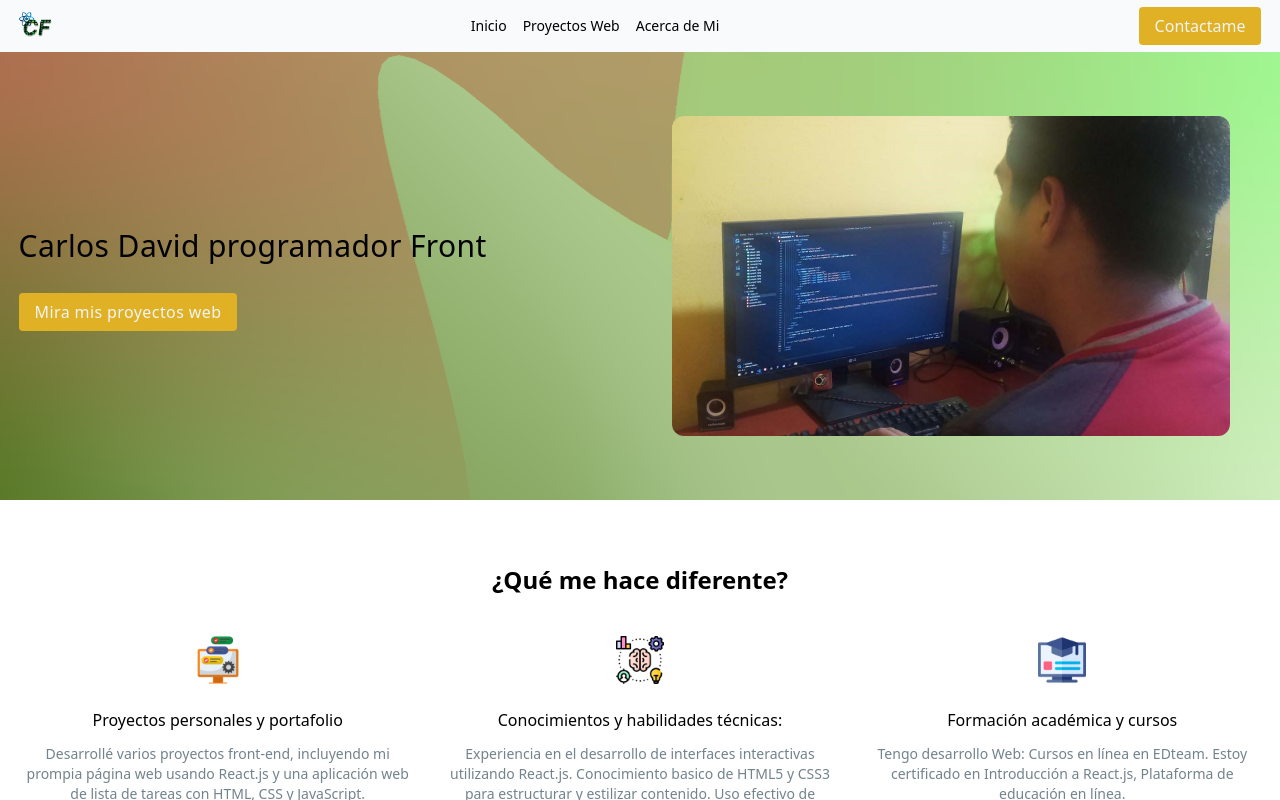
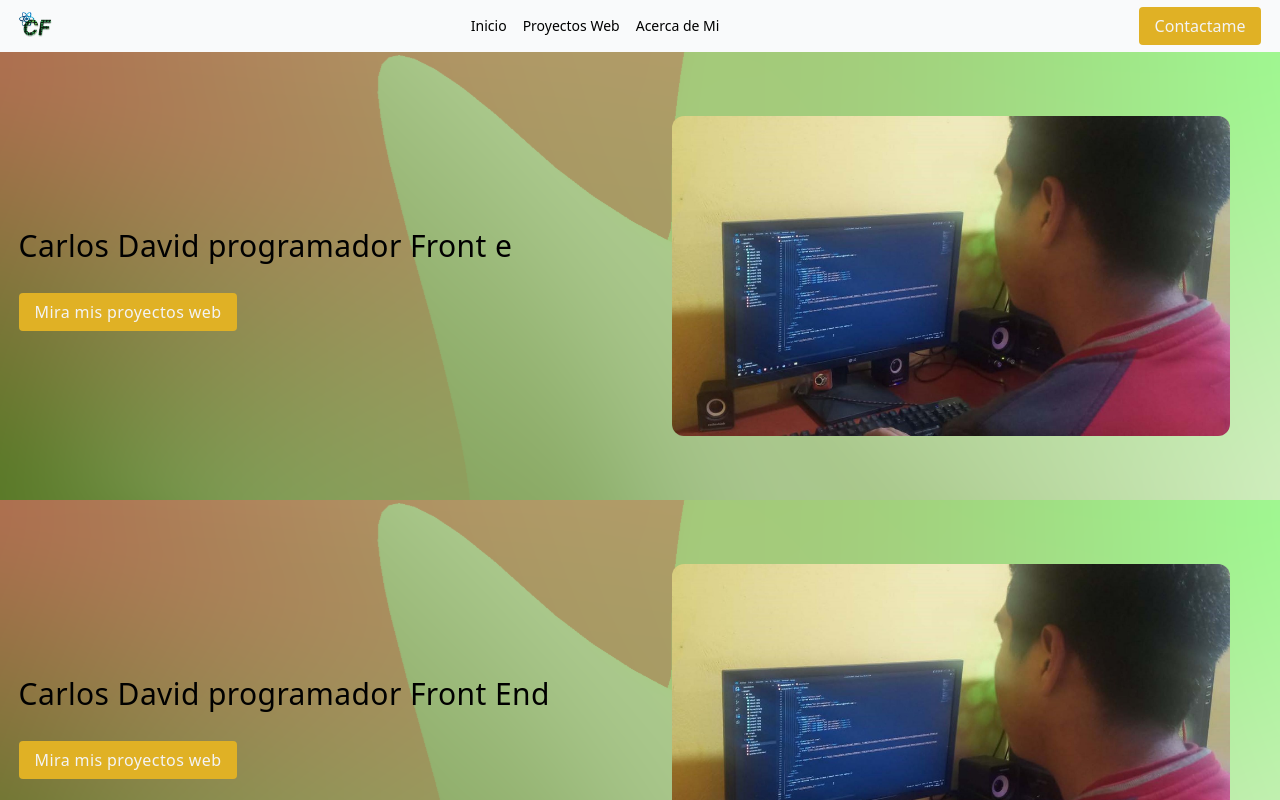
Before and after one commit to CarlosDavid-AM/Carlos-Developer, a React (Vite) app: page / in a window 1280 px wide. Shown: the top 800 px of the page. Built offline with nearby package versions, Linux system fonts and the light colour scheme.

Commit message:
Se prueva el componente presentacion

```diff
--- a/src/App.jsx
+++ b/src/App.jsx
@@ -3,7 +3,7 @@ import MainHeader from "./component/MainHeader"
 import Botom from "./component/atm/Botom"
 import user from "./img/user.jpg"
 import ListaCrips from "./component/atm/indexComponent/ListaCrips"
-import Diferencias from "./component/atm/indexComponent/diferencias"
+import Presentacion from "./component/atm/indexComponent/Presentacion"
 
 function App() {
   return (
@@ -15,7 +15,7 @@ function App() {
         <div className="container flex justify-between mx-auto items-center">
           <div className="w-1/2 tracking-wide">
             <h1 className="text-3xl font-medium">
-                Carlos David programador Front
+                Carlos David programador Front e
             </h1>
             <div className="mt-9">
               <a href="">
@@ -30,7 +30,7 @@ function App() {
       </div>
 
       {/* Primera parte del body 2/4 */}
-      <Diferencias />
+      <Presentacion />
 
       {/* Primera parte del body 3/4 */}
       <ListaCrips />
```
